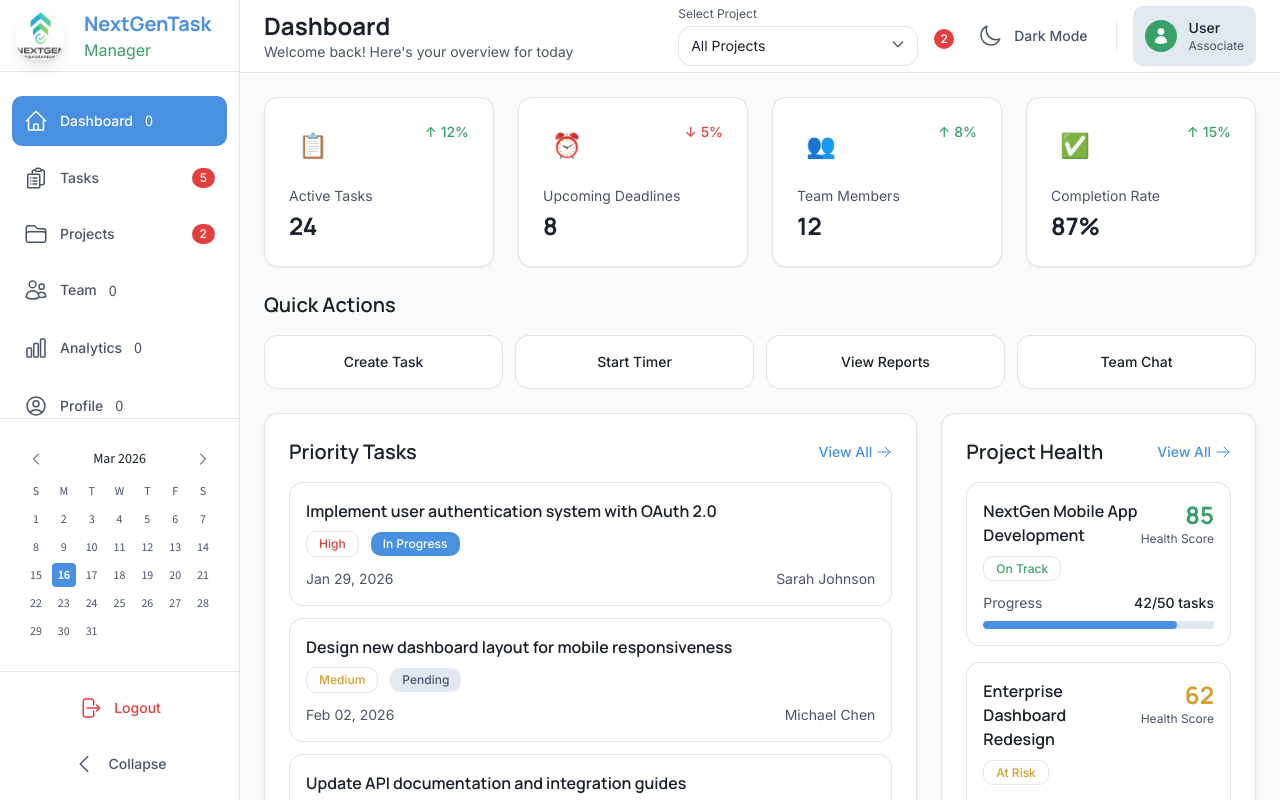
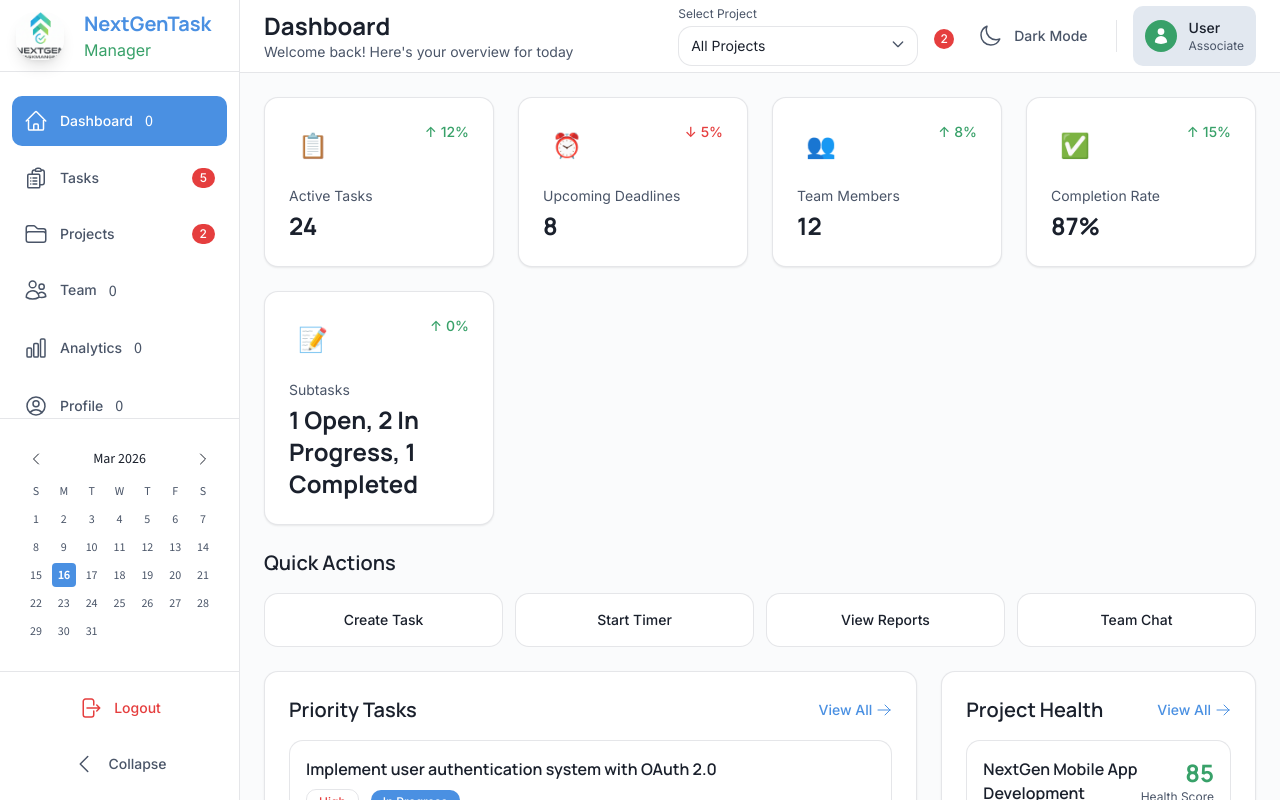
Before and after one commit to bibhuti2sol/nextgentaskmanager, a Next.js app: page /dashboard in a window 1280 px wide. Shown: the top 800 px of the page. Built offline with nearby package versions, Linux system fonts and the light colour scheme.

Commit message:
lat3est4

```diff
--- a/src/app/dashboard/components/DashboardInteractive.tsx
+++ b/src/app/dashboard/components/DashboardInteractive.tsx
@@ -31,14 +31,6 @@ const DashboardInteractive = ({ userRole: initialRole, userName = 'User' }: Dash
     { id: 2, name: 'Enterprise Dashboard Redesign' },
     { id: 3, name: 'Cloud Migration Initiative' },
     { id: 4, name: 'Customer Portal Enhancement' }
-  ];
-
-  // All data with project associations
-  const allMetrics = [
-    { title: 'Active Tasks', value: 24, change: 12, icon: '📋', variant: 'primary' as const, projectId: null },
-    { title: 'Upcoming Deadlines', value: 8, change: -5, icon: '⏰', variant: 'warning' as const, projectId: null },
-    { title: 'Team Members', value: 12, change: 8, icon: '👥', variant: 'success' as const, projectId: null },
-    { title: 'Completion Rate', value: '87%', change: 15, icon: '✅', variant: 'success' as const, projectId: null }
   ];
 
   const allTasks = [
@@ -77,6 +69,27 @@ const DashboardInteractive = ({ userRole: initialRole, userName = 'User' }: Dash
       deadline: 'Feb 05, 2026',
       assignee: 'David Kim',
       projectId: 3
+    }
+  ];
+
+  // All data with project associations
+  const allMetrics = [
+    { title: 'Active Tasks', value: 24, change: 12, icon: '📋', variant: 'primary' as const, projectId: null },
+    { title: 'Upcoming Deadlines', value: 8, change: -5, icon: '⏰', variant: 'warning' as const, projectId: null },
+    { title: 'Team Members', value: 12, change: 8, icon: '👥', variant: 'success' as const, projectId: null },
+    { title: 'Completion Rate', value: '87%', change: 15, icon: '✅', variant: 'success' as const, projectId: null },
+    {
+      title: 'Subtasks',
+      value: `${allTasks.filter(task => task.status === 'Pending').length} Open, ${allTasks.filter(task => task.status === 'In Progress').length} In Progress, ${allTasks.filter(task => task.status === 'Completed').length} Completed`,
+      change: 0,
+      icon: '📝',
+      variant: 'info' as const,
+      projectId: null,
+      styles: {
+        title: 'text-sm text-muted-foreground font-medium',
+        value: 'text-lg font-semibold text-foreground',
+        change: 'text-xs text-muted-foreground'
+      }
     }
   ];
 
--- a/src/app/dashboard/page.tsx
+++ b/src/app/dashboard/page.tsx
@@ -3,6 +3,43 @@
 
 import { useUser } from '@/components/common/UserContext';
 import DashboardInteractive from './components/DashboardInteractive';
+import React from 'react';
+
+const Dashboard = ({ activeTasks, upcomingDeadlines, teamMembers, completionRate, totalSubtasks }: any) => {
+  return (
+    <div className="p-6">
+      <h1 className="text-2xl font-bold mb-4">Dashboard</h1>
+      <p className="text-muted-foreground mb-6">Welcome back! Here's your overview for today</p>
+      <div className="grid grid-cols-5 gap-4">
+        <div className="bg-white shadow rounded-lg p-4">
+          <p className="text-sm text-muted-foreground">Active Tasks</p>
+          <h2 className="text-2xl font-bold">{activeTasks}</h2>
+          <p className="text-sm text-success">↑ 12%</p>
+        </div>
+        <div className="bg-white shadow rounded-lg p-4">
+          <p className="text-sm text-muted-foreground">Upcoming Deadlines</p>
+          <h2 className="text-2xl font-bold">{upcomingDeadlines}</h2>
+          <p className="text-sm text-error">↓ 5%</p>
+        </div>
+        <div className="bg-white shadow rounded-lg p-4">
+          <p className="text-sm text-muted-foreground">Team Members</p>
+          <h2 className="text-2xl font-bold">{teamMembers}</h2>
+          <p className="text-sm text-success">↑ 8%</p>
+        </div>
+        <div className="bg-white shadow rounded-lg p-4">
+          <p className="text-sm text-muted-foreground">Completion Rate</p>
+          <h2 className="text-2xl font-bold">{completionRate}%</h2>
+          <p className="text-sm text-success">↑ 15%</p>
+        </div>
+        <div className="bg-white shadow rounded-lg p-4">
+          <p className="text-sm text-muted-foreground">Subtasks</p>
+          <h2 className="text-2xl font-bold">{totalSubtasks}</h2>
+          <p className="text-sm text-info">Total Subtasks</p>
+        </div>
+      </div>
+    </div>
+  );
+};
 
 export default function DashboardPage() {
   const { user } = useUser();
```
